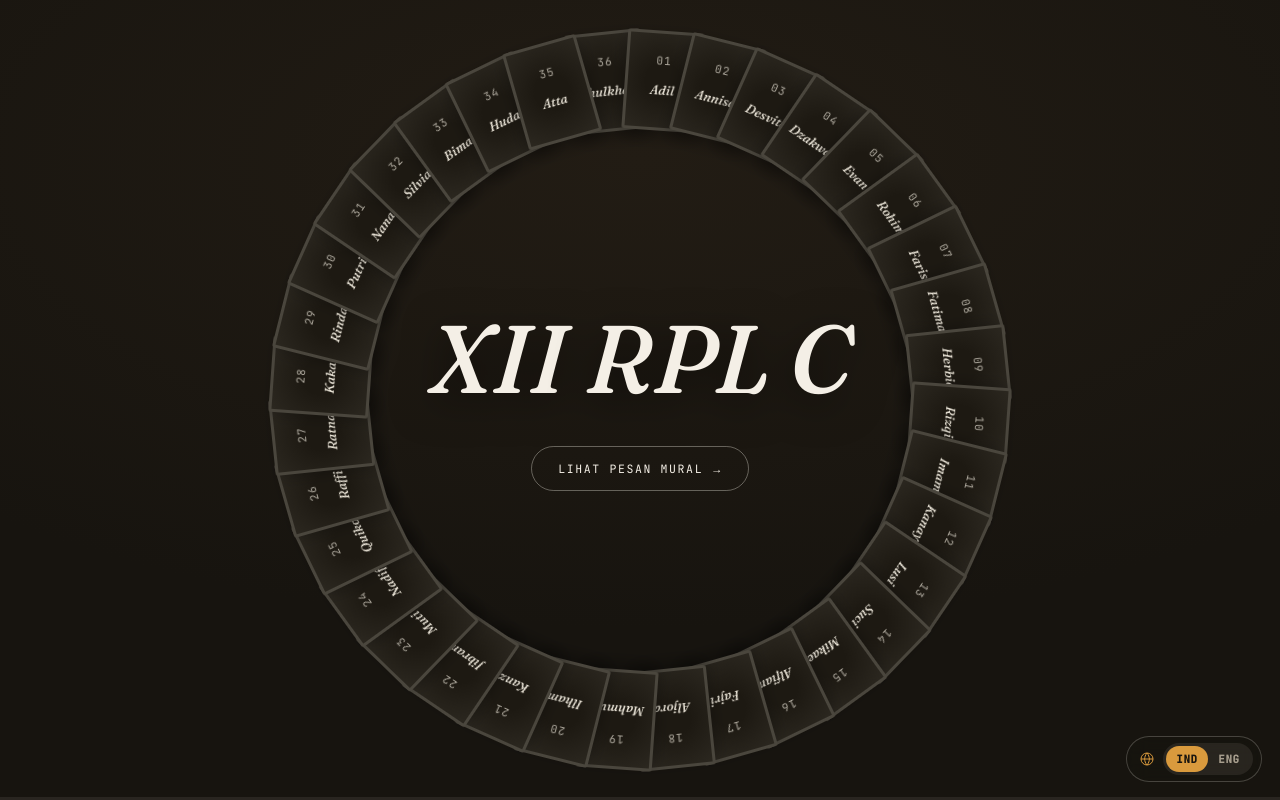
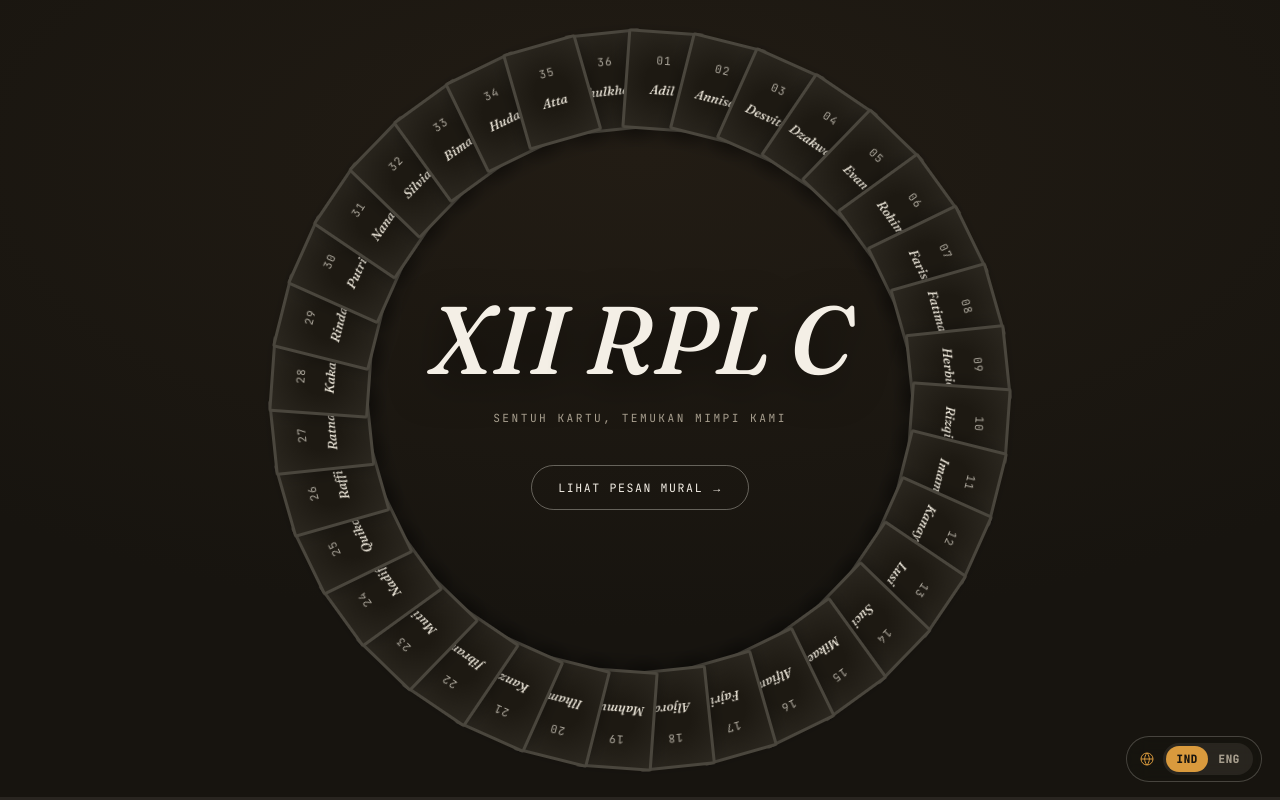
Before and after one commit to ilhmd-ham/melukisdengantintaharapan, a React (Vite) app: page / in a window 1280 px wide. Built offline with nearby package versions, Linux system fonts and the light colour scheme.

Commit message:
Update website

```diff
--- a/src/data/characters.js
+++ b/src/data/characters.js
@@ -41,12 +41,12 @@ export const NAMES = [
 // actually wants to become. Leaving fewer than 36 entries is fine, any
 // remaining cards just fall back to a generic placeholder.
 export const ASPIRATIONS = [
-  'Pengusaha', 'Programmer', 'Astronot', 'Dokter', 'Pilot', 'Guru',
-  'Arsitek', 'Chef', 'Polisi', 'Insinyur', 'Fotografer', 'Desainer',
-  'Psikolog', 'Jurnalis', 'Musisi', 'Pengacara', 'Atlet', 'Animator',
-  'Peneliti', 'Diplomat', 'Aktor', 'Penulis', 'Apoteker', 'Ilustrator',
-  'Ekonom', 'Pelaut', 'Perawat', 'Videografer', 'Wirausaha', 'Dosen',
-  'Petani', 'Akuntan', 'Pengembang Game', 'Koki Pastry', 'Sutradara', 'Peternak',
+  'Pengusaha', 'Perawat', 'Pengusaha', '..?', 'Dosen', 'Pengusaha',
+  'CEO Rental PS', 'Guru', 'Programmer', 'UI/UX Designer', 'Pengusaha', 'Pengusaha',
+  'Pengusaha', 'Pengusaha', 'CEO', 'PNS', 'Lawyer', 'Guru',
+  'Guru', 'Programmer', 'Wirausahawan', 'Pelayaran (MSC)', 'Admin Perkantoran', 'Pengusaha',
+  'Pengusaha', 'Guru', 'Pengusaha', 'Pembisnis', 'Dokter', 'Pengusaha',
+  'Pengusaha', 'Trader Saham', 'Pengusaha Sukses', 'Pengusaha', 'Pebisnis, Trader XAU', 'Pembisnis Internasional',
 ];
 
 function pad(n) {
--- a/src/data/content.js
+++ b/src/data/content.js
@@ -2,7 +2,7 @@ export const ARTIST_NAME_PREFIX = 'XII';
 export const ARTIST_NAME_SHORT = 'RPL C';
 export const ARTIST_NAME = `${ARTIST_NAME_PREFIX} ${ARTIST_NAME_SHORT}`;
 
-export const INTRO_YEAR = '2024 / 2025';
+export const INTRO_YEAR = 'Sentuh kartu, temukan mimpi kami';
 
 export const INTRO_TAGLINE = 'Melukis dengan Tinta Harapan';
 
--- a/src/styles/global.css
+++ b/src/styles/global.css
@@ -283,13 +283,14 @@ body.scroll-locked {
    to the top of the screen above the ring (see the mobile media query
    below). Desktop keeps the name centered as a single block. */
 .intro-year {
-  display: none;
+  display: block;
+  order: 2; /* desktop: tampil setelah nama, sebelum tombol */
   font-family: var(--font-mono);
   font-size: 0.7rem;
   letter-spacing: 0.22em;
   text-transform: uppercase;
   color: var(--ink-muted);
-  margin: 0;
+  margin: 24px 0 0; /* jarak dari nama di atasnya */
 }
 
 /* Wraps just the name. On desktop this is a plain, unstyled block (no
@@ -300,6 +301,7 @@ body.scroll-locked {
    full viewport. */
 .intro-copy-center {
   display: block;
+  order: 1;
 }
 
 .intro-name {
@@ -322,6 +324,7 @@ body.scroll-locked {
   /* The tagline/divider that used to sit between the name and this button
      are gone now (name only) — kept a deliberate gap here rather than
      letting the button crowd right up under the name. */
+  order: 3;
   margin-top: 40px;
   display: inline-flex;
   align-items: center;
@@ -1120,6 +1123,8 @@ body.scroll-locked {
 
   .intro-year {
     display: block;
+    order: -1;      /* kembali paling atas di mobile */
+    margin: 0;       /* hapus margin-top desktop */
   }
 
   .intro-name-prefix {
@@ -1137,6 +1142,7 @@ body.scroll-locked {
        viewport regardless of what the ring math computes, so the large
        italic letters can't run off the left edge on any screen size. */
     transform: translateX(max(calc(var(--ring-cx, 0px) * 0.78), -28vw));
+    order: 0;
   }
 
   .cta {
@@ -1145,6 +1151,7 @@ body.scroll-locked {
        button is now its own pinned flex item, and .intro-copy's own
        space-between already provides that gap, so this would just add
        extra, unwanted space on top of it. */
+    order: 1;
     margin-top: 0;
   }
 }
```
Also changed, not shown: public/images/mural.jpeg.
